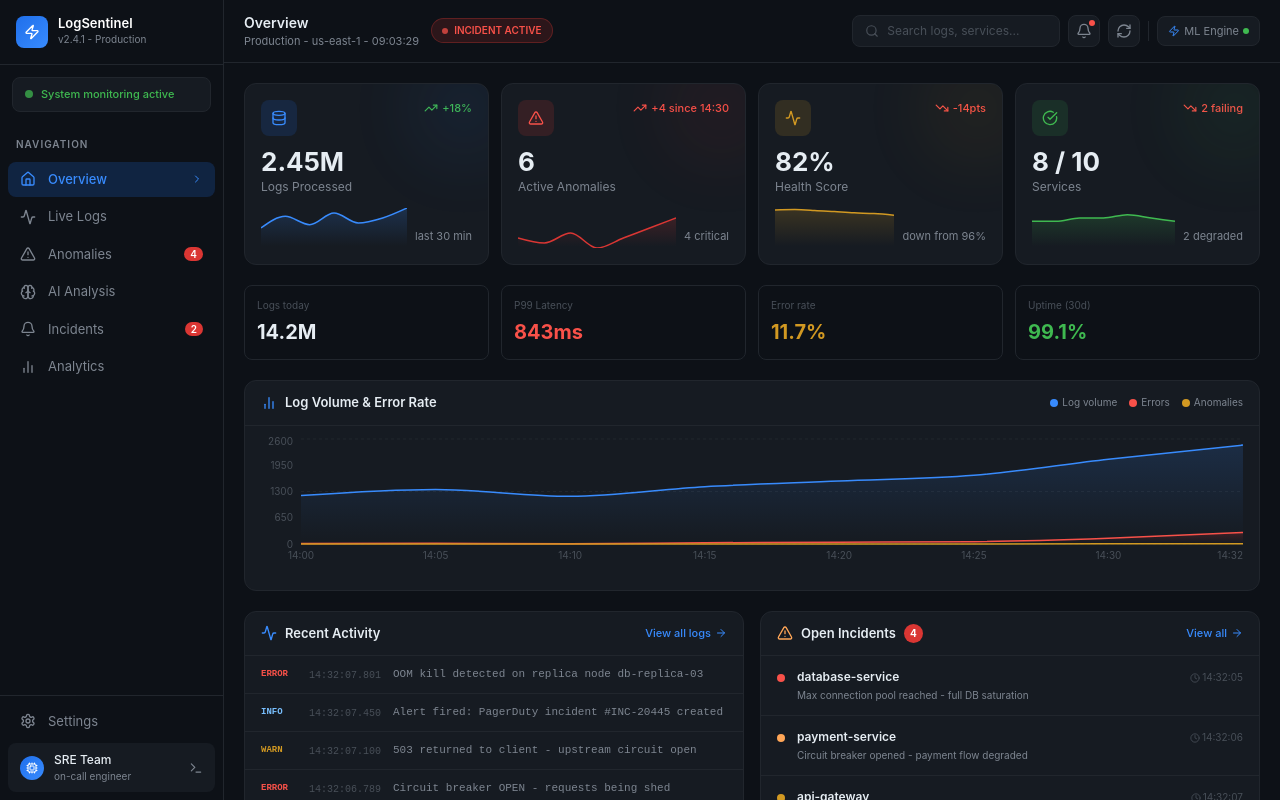
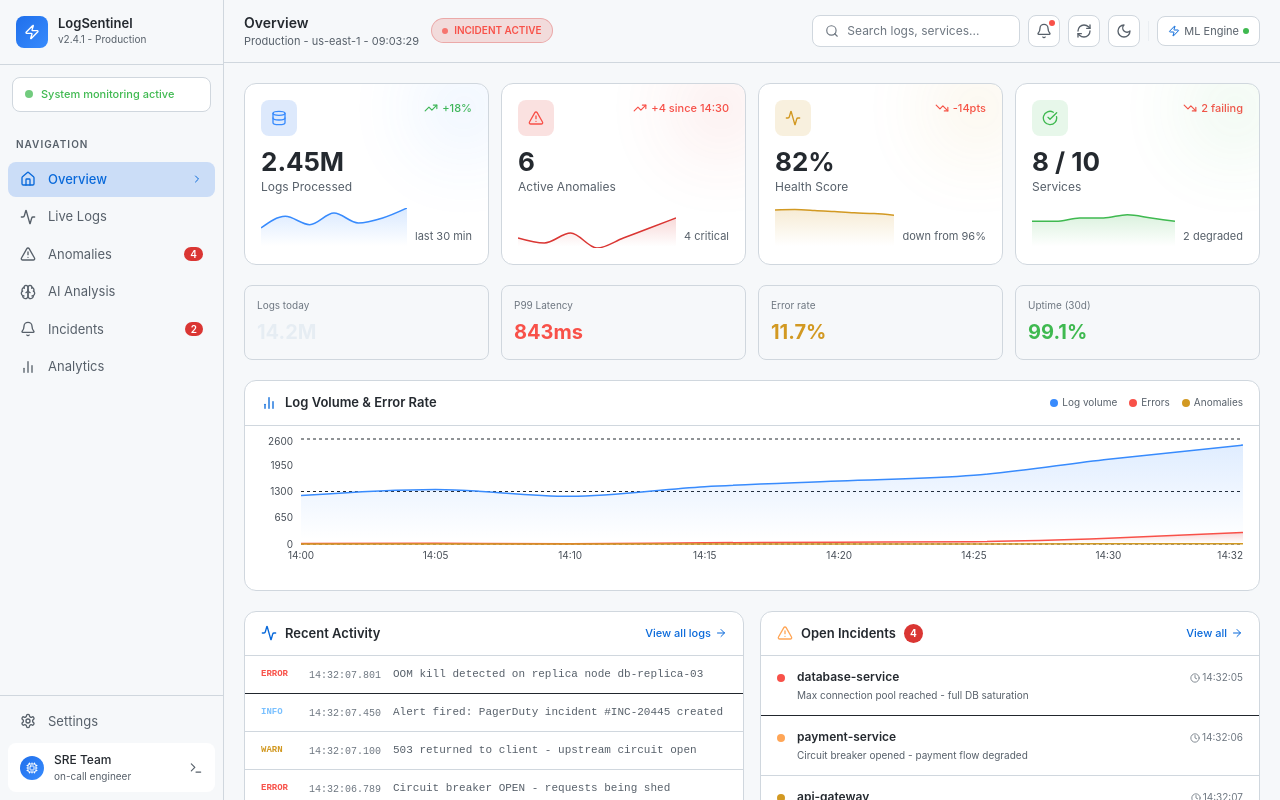
Before and after one commit to meloshaj/LogSentinel, a React (Vite) app: page / in a window 1280 px wide. Built offline with nearby package versions, Linux system fonts and the light colour scheme.

Commit message:
feat: add light dark theme toggle

```diff
--- /dev/null
+++ b/src/hooks/useThemeMode.ts
@@ -0,0 +1,32 @@
+import { useEffect, useState } from "react";
+
+export type ThemeMode = "dark" | "light";
+
+const STORAGE_KEY = "logsentinel-theme";
+
+function getInitialTheme(): ThemeMode {
+  if (typeof window === "undefined") return "dark";
+
+  const savedTheme = window.localStorage.getItem(STORAGE_KEY);
+  if (savedTheme === "dark" || savedTheme === "light") return savedTheme;
+
+  return window.matchMedia("(prefers-color-scheme: light)").matches ? "light" : "dark";
+}
+
+export function useThemeMode() {
+  const [themeMode, setThemeMode] = useState<ThemeMode>(getInitialTheme);
+
+  useEffect(() => {
+    const root = document.documentElement;
+    root.classList.toggle("dark", themeMode === "dark");
+    root.classList.toggle("light", themeMode === "light");
+    root.dataset.theme = themeMode;
+    window.localStorage.setItem(STORAGE_KEY, themeMode);
+  }, [themeMode]);
+
+  const toggleTheme = () => {
+    setThemeMode((current) => (current === "dark" ? "light" : "dark"));
+  };
+
+  return { themeMode, toggleTheme };
+}
--- a/src/layouts/RootLayout.tsx
+++ b/src/layouts/RootLayout.tsx
@@ -1,13 +1,16 @@
 import { Outlet, useLocation } from "react-router";
-import { Bell, RefreshCw, Search, Zap } from "lucide-react";
+import { Bell, Moon, RefreshCw, Search, Sun, Zap } from "lucide-react";
 import { DEFAULT_PAGE_META, PAGE_META } from "../constants/pageMeta";
 import { useClock } from "../hooks/useClock";
+import { useThemeMode } from "../hooks/useThemeMode";
 import { Sidebar } from "./Sidebar";
 
 function Header() {
   const location = useLocation();
   const meta = PAGE_META[location.pathname] ?? DEFAULT_PAGE_META;
   const time = useClock();
+  const { themeMode, toggleTheme } = useThemeMode();
+  const isDarkMode = themeMode === "dark";
 
   return (
     <header className="flex items-center justify-between px-5 py-3 border-b border-[#21262d] bg-[#0d1117] shrink-0">
@@ -39,6 +42,15 @@ function Header() {
         <button aria-label="Refresh dashboard" className="flex items-center justify-center w-8 h-8 rounded-lg bg-[#161b22] border border-[#21262d] text-[#7d8590] hover:text-[#e6edf3] transition-colors">
           <RefreshCw className="w-4 h-4" />
         </button>
+        <button
+          type="button"
+          aria-label={`Switch to ${isDarkMode ? "light" : "dark"} mode`}
+          title={`Switch to ${isDarkMode ? "light" : "dark"} mode`}
+          onClick={toggleTheme}
+          className="flex items-center justify-center w-8 h-8 rounded-lg bg-[#161b22] border border-[#21262d] text-[#7d8590] hover:text-[#e6edf3] transition-colors"
+        >
+          {isDarkMode ? <Sun className="w-4 h-4" /> : <Moon className="w-4 h-4" />}
+        </button>
         <div className="w-px h-5 bg-[#21262d]" />
         <div className="flex items-center gap-1 px-2.5 py-1.5 rounded-lg bg-[#161b22] border border-[#21262d]">
           <Zap className="w-3 h-3 text-[#388bfd]" />
--- a/src/layouts/Sidebar.tsx
+++ b/src/layouts/Sidebar.tsx
@@ -40,7 +40,7 @@ export function Sidebar() {
           <Zap className="w-4 h-4 text-white" />
         </div>
         <div>
-          <div className="text-white leading-none" style={{ fontSize: "13px", fontWeight: 600 }}>LogSentinel</div>
+          <div className="text-[#e6edf3] leading-none" style={{ fontSize: "13px", fontWeight: 600 }}>LogSentinel</div>
           <div className="text-[#7d8590]" style={{ fontSize: "10px", fontWeight: 400, marginTop: "2px" }}>v2.4.1 - Production</div>
         </div>
       </div>
--- a/src/styles/theme.css
+++ b/src/styles/theme.css
@@ -2,6 +2,21 @@
 
 :root {
   --font-size: 16px;
+  --app-bg: #0d1117;
+  --app-surface: #161b22;
+  --app-surface-strong: #21262d;
+  --app-surface-soft: rgba(33, 38, 45, 0.6);
+  --app-surface-hover: rgba(33, 38, 45, 0.3);
+  --app-border: #21262d;
+  --app-border-muted: rgba(33, 38, 45, 0.5);
+  --app-text: #e6edf3;
+  --app-text-soft: #c9d1d9;
+  --app-text-muted: #7d8590;
+  --app-text-subtle: #484f58;
+  --app-link: #388bfd;
+  --app-link-hover: #79c0ff;
+  --app-code-bg: #0d1117;
+  --app-shadow: rgba(1, 4, 9, 0.45);
   --background: #ffffff;
   --foreground: oklch(0.145 0 0);
   --card: #ffffff;
@@ -42,6 +57,21 @@
 }
 
 .dark {
+  --app-bg: #0d1117;
+  --app-surface: #161b22;
+  --app-surface-strong: #21262d;
+  --app-surface-soft: rgba(33, 38, 45, 0.6);
+  --app-surface-hover: rgba(33, 38, 45, 0.3);
+  --app-border: #21262d;
+  --app-border-muted: rgba(33, 38, 45, 0.5);
+  --app-text: #e6edf3;
+  --app-text-soft: #c9d1d9;
+  --app-text-muted: #7d8590;
+  --app-text-subtle: #484f58;
+  --app-link: #388bfd;
+  --app-link-hover: #79c0ff;
+  --app-code-bg: #0d1117;
+  --app-shadow: rgba(1, 4, 9, 0.45);
   --background: oklch(0.145 0 0);
   --foreground: oklch(0.985 0 0);
   --card: oklch(0.145 0 0);
@@ -76,6 +106,134 @@
   --sidebar-accent-foreground: oklch(0.985 0 0);
   --sidebar-border: oklch(0.269 0 0);
   --sidebar-ring: oklch(0.439 0 0);
+}
+
+.light {
+  --app-bg: #f6f8fa;
+  --app-surface: #ffffff;
+  --app-surface-strong: #eaeef2;
+  --app-surface-soft: rgba(234, 238, 242, 0.85);
+  --app-surface-hover: rgba(208, 215, 222, 0.45);
+  --app-border: #d0d7de;
+  --app-border-muted: rgba(208, 215, 222, 0.65);
+  --app-text: #24292f;
+  --app-text-soft: #32383f;
+  --app-text-muted: #57606a;
+  --app-text-subtle: #6e7781;
+  --app-link: #0969da;
+  --app-link-hover: #0550ae;
+  --app-code-bg: #f6f8fa;
+  --app-shadow: rgba(31, 35, 40, 0.08);
+  color-scheme: light;
+}
+
+.dark {
+  color-scheme: dark;
+}
+
+html,
+body,
+#root {
+  min-height: 100%;
+}
+
+body {
+  background: var(--app-bg);
+}
+
+body,
+.bg-\[\#0d1117\],
+[class~="bg-[#0d1117]"] {
+  background-color: var(--app-bg);
+}
+
+.bg-\[\#161b22\],
+[class~="bg-[#161b22]"] {
+  background-color: var(--app-surface);
+}
+
+.bg-\[\#21262d\],
+[class~="bg-[#21262d]"] {
+  background-color: var(--app-surface-strong);
+}
+
+[class~="bg-[#21262d]/60"] {
+  background-color: var(--app-surface-soft);
+}
+
+[class~="bg-[#21262d]/30"],
+[class~="hover:bg-[#21262d]/30"]:hover,
+[class~="hover:bg-[#21262d]/60"]:hover {
+  background-color: var(--app-surface-hover);
+}
+
+[class~="hover:bg-[#161b22]"]:hover {
+  background-color: var(--app-surface-strong);
+}
+
+.border-\[\#21262d\],
+.border-b-\[\#21262d\],
+.border-r-\[\#21262d\],
+.border-t-\[\#21262d\],
+[class~="border-[#21262d]"],
+[class~="border-b-[#21262d]"],
+[class~="border-r-[#21262d]"],
+[class~="border-t-[#21262d]"] {
+  border-color: var(--app-border);
+}
+
+[class~="divide-[#21262d]"] > :not([hidden]) ~ :not([hidden]) {
+  border-color: var(--app-border);
+}
+
+[class~="divide-[#21262d]/50"] > :not([hidden]) ~ :not([hidden]) {
+  border-color: var(--app-border-muted);
+}
+
+.text-\[\#e6edf3\],
+[class~="text-[#e6edf3]"] {
+  color: var(--app-text);
+}
+
+.text-\[\#c9d1d9\],
+[class~="text-[#c9d1d9]"] {
+  color: var(--app-text-soft);
+}
+
+.text-\[\#7d8590\],
+[class~="text-[#7d8590]"] {
+  color: var(--app-text-muted);
+}
+
+.text-\[\#484f58\],
+[class~="text-[#484f58]"] {
+  color: var(--app-text-subtle);
+}
+
+.text-\[\#388bfd\],
+[class~="text-[#388bfd]"] {
+  color: var(--app-link);
+}
+
+.hover\:text-\[\#e6edf3\]:hover,
+[class~="hover:text-[#e6edf3]"]:hover {
+  color: var(--app-text);
+}
+
+.hover\:text-\[\#79c0ff\]:hover,
+[class~="hover:text-[#79c0ff]"]:hover {
+  color: var(--app-link-hover);
+}
+
+.placeholder\:text-\[\#484f58\]::placeholder,
+[class~="placeholder:text-[#484f58]"]::placeholder {
+  color: var(--app-text-subtle);
+}
+
+input,
+select,
+textarea {
+  color-scheme: inherit;
 }
 
 @theme inline {
```
